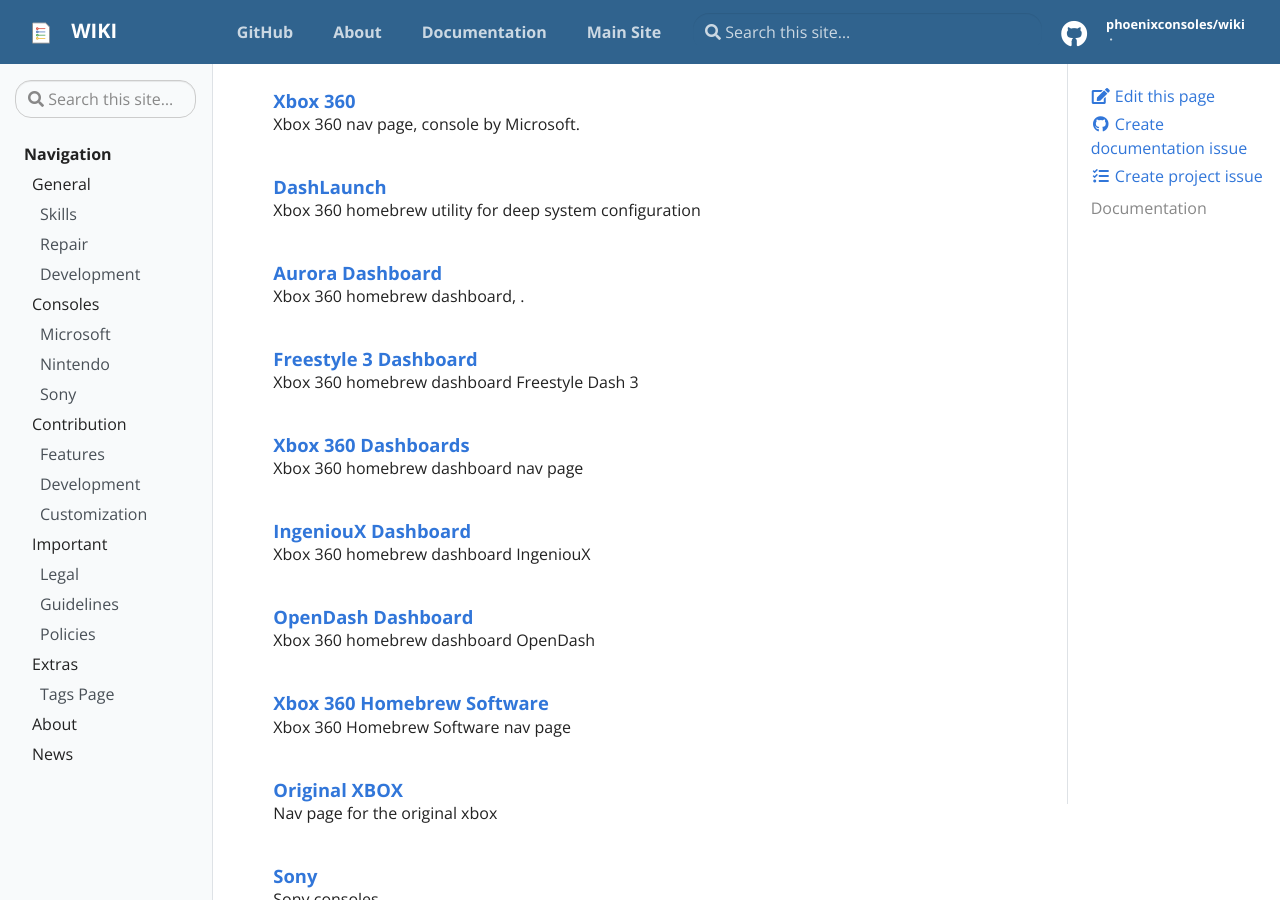
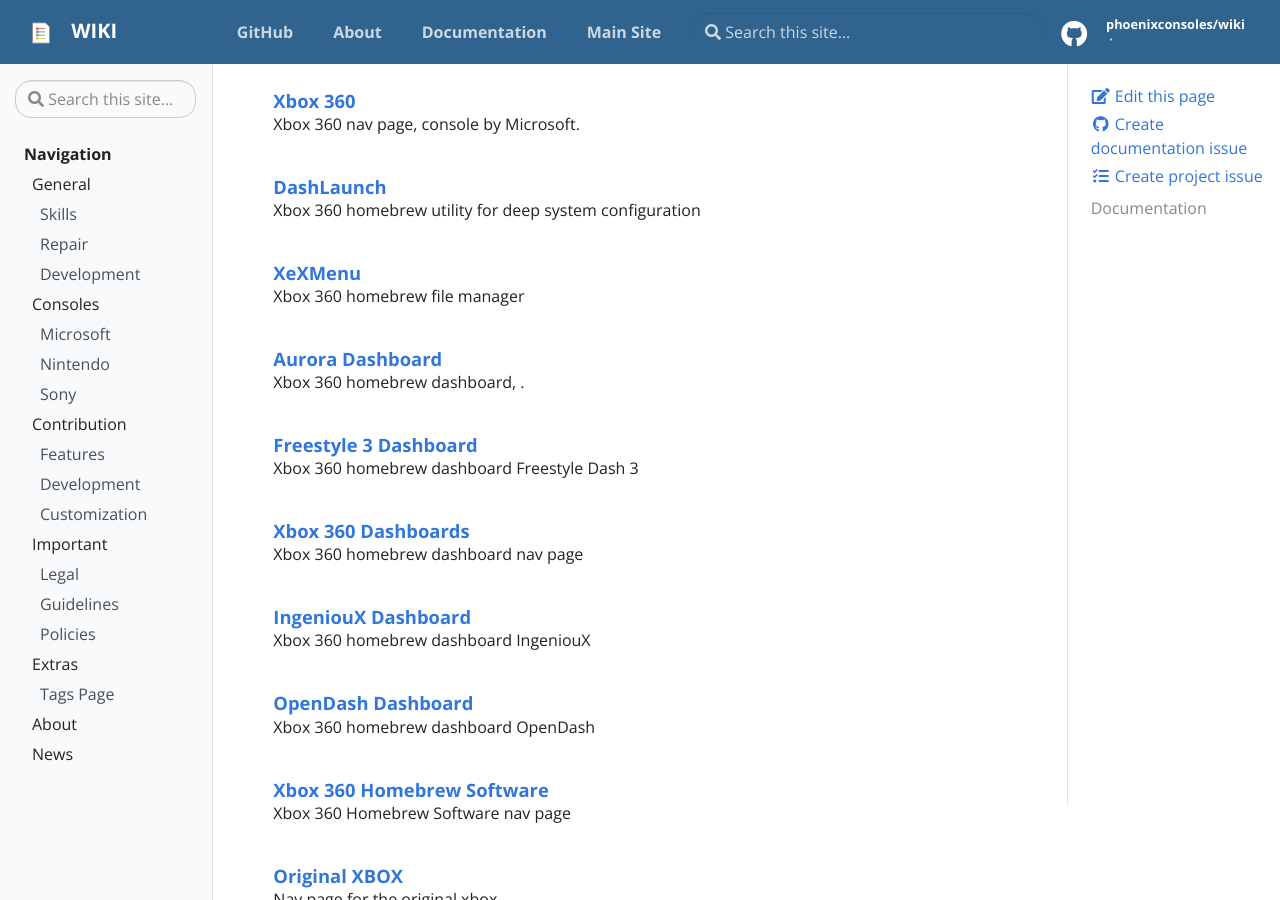
Before and after one commit to PhoenixConsoles/wiki, a Jekyll site: the page built from pages/docs.md, in a window 1280 px wide and 900 px high, scrolled down 977 px. Built offline with Jekyll 4.4.1, drawn with Linux system fonts in a browser that asks for light colours.

Commit message:
fix pages

```diff
--- a/_docs/consoles/microsoft/xbox360/info/software/homebrew/app/xexmenu.md
+++ b/_docs/consoles/microsoft/xbox360/info/software/homebrew/app/xexmenu.md
@@ -1,3 +1,12 @@
+---
+title: XeXMenu
+description: Xbox 360 homebrew file manager
+tags:
+ - consoles
+ - microsoft
+ - xbox360
+---
+
 # XeXMenu
 
 XeXMenu is a file manager for the Xbox 360.
```
Also changed, not shown: _docs/consoles/microsoft/xbox360/info/software/homebrew/app/dashlaunch.md (+1 -1 lines).
